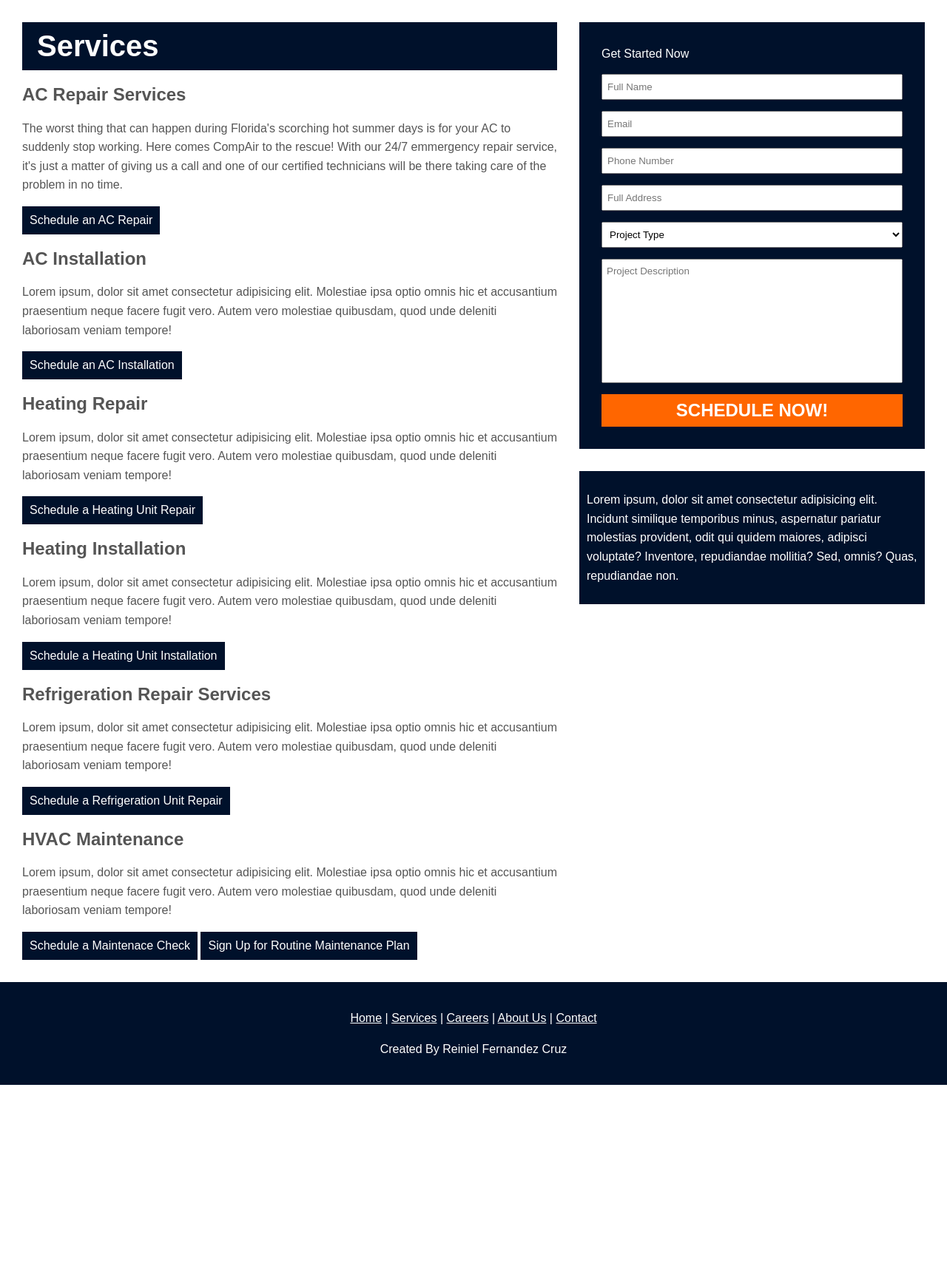
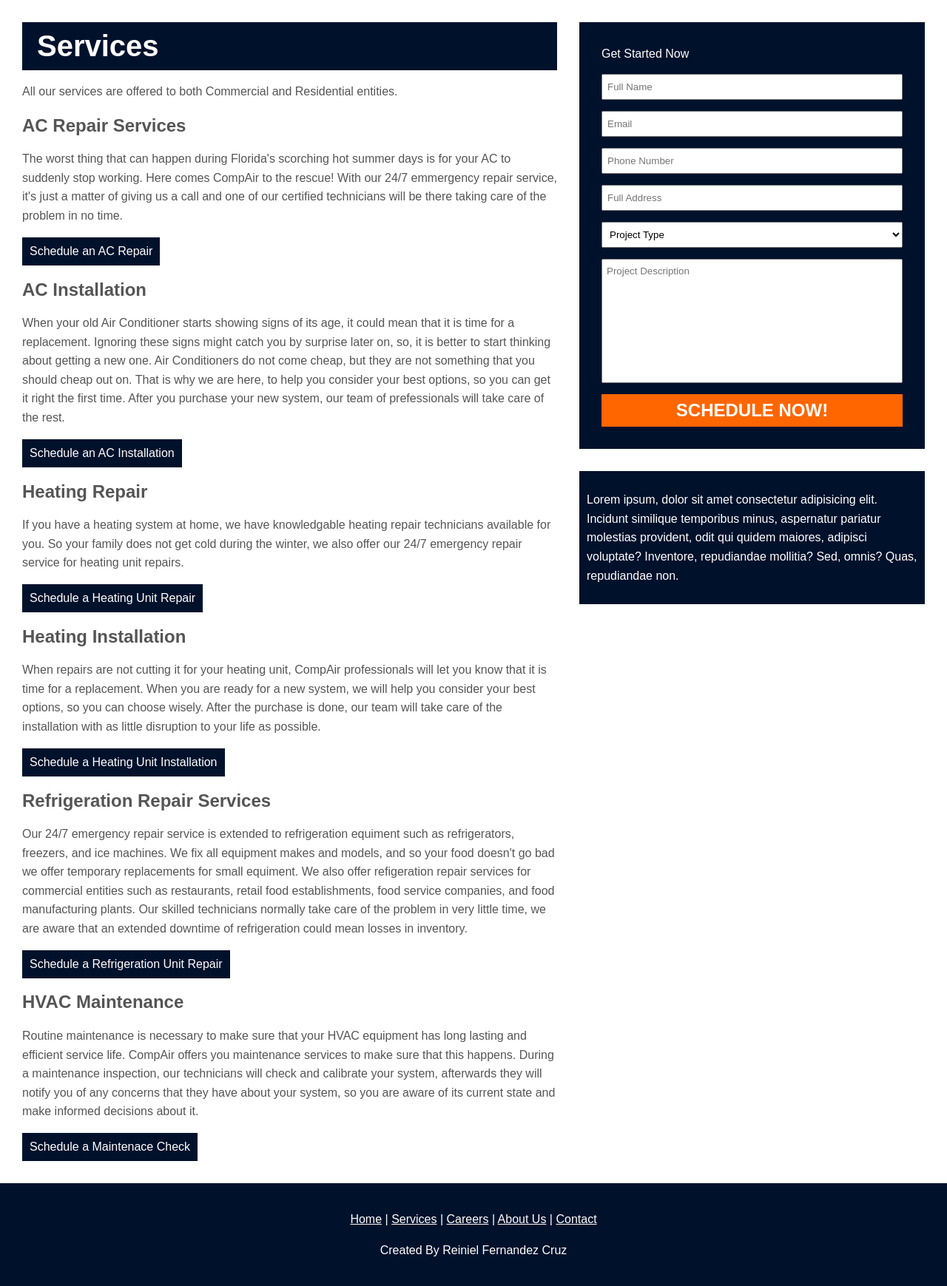
Before and after one commit to reinielfc/mdc-compair-php, a PHP site: page /services.php in a window 1280 px wide. Shown: the part 146-1885 px from the top of the page at 74% size. Before the commit the page ends 1613 px from the top, so only its background shows below. Run offline with PHP 8.4, Linux system fonts and the light colour scheme; some libraries are stand-ins or nearby versions.

Commit message:
add text content

```diff
--- a/careers.php
+++ b/careers.php
@@ -8,9 +8,9 @@ echo <<< _END
             <div id="main-heading">
                 <h1>$title</h1>
             </div>
-            <p>Lorem ipsum, dolor sit amet consectetur adipisicing elit. Molestiae ipsa optio
-            omnis hic et accusantium praesentium neque facere fugit vero. Autem vero molestiae
-            quibusdam, quod unde deleniti laboriosam veniam tempore!</p>
+            <p></p>To ensure customer satisfaction in our delivery of quality results, we need
+            a team of skilled and dedicated professionals. If you are interested in a career
+            with CompAir, please review our available positions:</p>
         </section>
 _END;
 
--- a/services.php
+++ b/services.php
@@ -9,43 +9,47 @@ echo <<< _END
                 <h1>$title</h1>
             </div>
 
+            <p>All our services are offered to both Commercial and Residential entities.</p>
+
             <h2 id="ac-repair-services">AC Repair Services</h2>
-            <p>The worst thing that can happen during Florida's scorching hot summer days is
-            for your AC to suddenly stop working. Here comes CompAir to the rescue! With our
-            24/7 emmergency repair service, it's just a matter of giving us a call and one
-            of our certified technicians will be there taking care of the problem in no time.</p>
+            <p>The worst thing that can happen during Florida's scorching hot summer days is for your AC to suddenly stop working.
+            Here comes CompAir to the rescue! With our 24/7 emmergency repair service, it's just a matter of giving us a call and
+            one of our certified technicians will be there taking care of the problem in no time.</p>
             <button onclick="setProjectType('AC Repair')">Schedule an AC Repair</button>
 
             <h2 id="ac-installation">AC Installation</h2>
-            <p>Lorem ipsum, dolor sit amet consectetur adipisicing elit. Molestiae ipsa optio
-            omnis hic et accusantium praesentium neque facere fugit vero. Autem vero molestiae
-            quibusdam, quod unde deleniti laboriosam veniam tempore!</p>
+            <p>When your old Air Conditioner starts showing signs of its age, it could mean that it is time for a replacement.
+            Ignoring these signs might catch you by surprise later on, so, it is better to start thinking about getting a new one.
+            Air Conditioners do not come cheap, but they are not something that you should cheap out on. That is why we are here, to
+            help you consider your best options, so you can get it right the first time. After you purchase your new system, our team
+            of prefessionals will take care of the rest.</p>
             <button onclick="setProjectType('AC Installation')">Schedule an AC Installation</button>
 
             <h2 id="heating-repair">Heating Repair</h2>
-            <p>Lorem ipsum, dolor sit amet consectetur adipisicing elit. Molestiae ipsa optio
-            omnis hic et accusantium praesentium neque facere fugit vero. Autem vero molestiae
-            quibusdam, quod unde deleniti laboriosam veniam tempore!</p>
+            <p>If you have a heating system at home, we have knowledgable heating repair technicians available for you. So your family
+            does not get cold during the winter, we also offer our 24/7 emergency repair service for heating unit repairs.</p>
             <button onclick="setProjectType('Heating Unit Repair')">Schedule a Heating Unit Repair</button>
 
             <h2 id="heating-installation">Heating Installation</h2>
-            <p>Lorem ipsum, dolor sit amet consectetur adipisicing elit. Molestiae ipsa optio
-            omnis hic et accusantium praesentium neque facere fugit vero. Autem vero molestiae
-            quibusdam, quod unde deleniti laboriosam veniam tempore!</p>
+            <p>When repairs are not cutting it for your heating unit, CompAir professionals will let you know that it is time for a
+            replacement. When you are ready for a new system, we will help you consider your best options, so you can choose wisely.
+            After the purchase is done, our team will take care of the installation with as little disruption to your life as possible.</p>
             <button onclick="setProjectType('Heating Unit Installation')">Schedule a Heating Unit Installation</button>
 
             <h2 id="refrigeration-repair-services">Refrigeration Repair Services</h2>
-            <p>Lorem ipsum, dolor sit amet consectetur adipisicing elit. Molestiae ipsa optio
-            omnis hic et accusantium praesentium neque facere fugit vero. Autem vero molestiae
-            quibusdam, quod unde deleniti laboriosam veniam tempore!</p>
+            <p>Our 24/7 emergency repair service is extended to refrigeration equiment such as refrigerators, freezers, and ice machines.
+            We fix all equipment makes and models, and so your food doesn't go bad we offer temporary replacements for small equiment.
+            We also offer refigeration repair services for commercial entities such as restaurants, retail food establishments, food
+            service companies, and food manufacturing plants. Our skilled technicians normally take care of the problem in very little
+            time, we are aware that an extended downtime of refrigeration could mean losses in inventory.</p>
             <button onclick="setProjectType('Refrigeration Unit Repair')">Schedule a Refrigeration Unit Repair</button>
 
             <h2 id="hvac-maintenance">HVAC Maintenance</h2>
-            <p>Lorem ipsum, dolor sit amet consectetur adipisicing elit. Molestiae ipsa optio
-            omnis hic et accusantium praesentium neque facere fugit vero. Autem vero molestiae
-            quibusdam, quod unde deleniti laboriosam veniam tempore!</p>
+            <p>Routine maintenance is necessary to make sure that your HVAC equipment has long lasting and efficient service life.
+            CompAir offers you maintenance services to make sure that this happens. During a maintenance inspection, our technicians
+            will check and calibrate your system, afterwards they will notify you of any concerns that they have about your system,
+            so you are aware of its current state and make informed decisions about it.</p>
             <button onclick="setProjectType('HVAC Maintenance')">Schedule a Maintenace Check</button>
-            <button onclick="">Sign Up for Routine Maintenance Plan</button>
 
         </section>
 _END;
```
